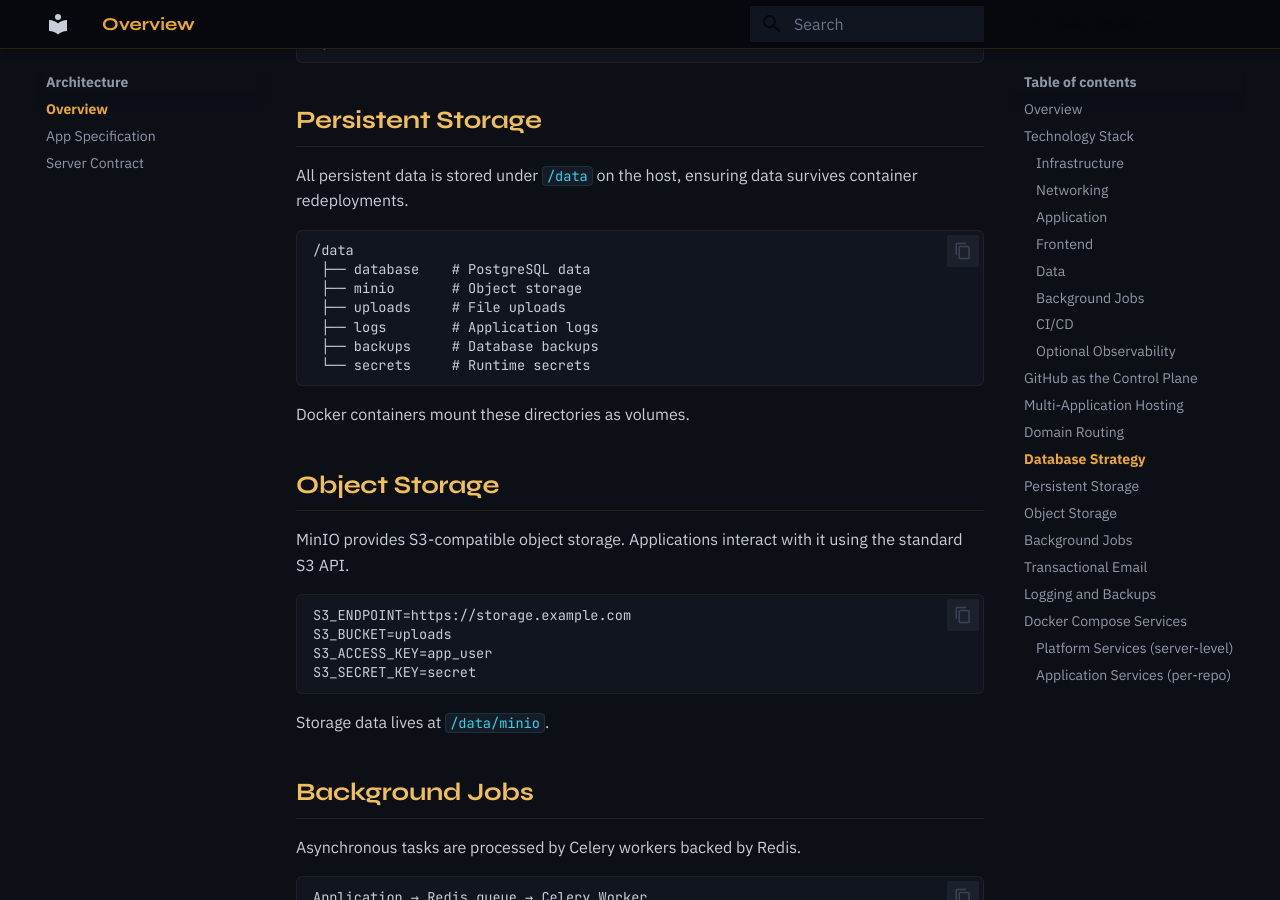
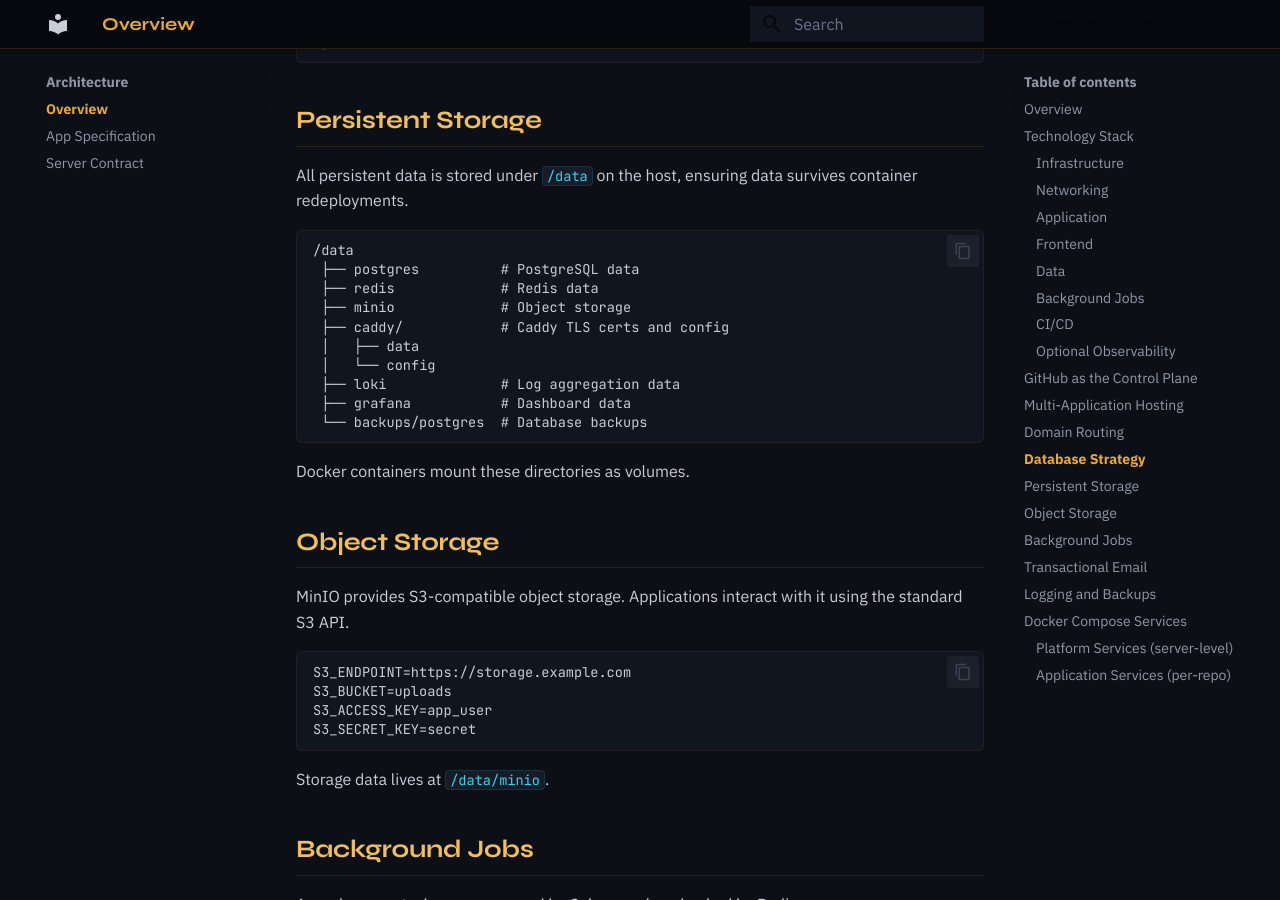
Before and after one commit to towlion/platform, an MkDocs documentation site: the page built from docs/architecture.md, in a window 1280 px wide and 900 px high, scrolled down 3507 px. Built offline with MkDocs 1.6.1 and Material for MkDocs 9.7.7, drawn with Linux system fonts in a browser that asks for light colours; comment, search, counter and statistics services are not loaded.

Commit message:
docs: fix outdated status, paths, and repo listings
- Update project status from "Early development" to phases 1-6 complete
- Fix /data directory tree to match actual server layout
- Replace non-existent music app repos with real repos (todo-app, hello-world, starter-app)
- Add version caveat to self-hosted runner download command

Co-Authored-By: Claude Opus 4.6 (1M context) <noreply@anthropic.com>

````diff
--- a/docs/architecture.md
+++ b/docs/architecture.md
@@ -150,12 +150,15 @@ All persistent data is stored under `/data` on the host, ensuring data survives
 
 ```
 /data
- ├── database    # PostgreSQL data
- ├── minio       # Object storage
- ├── uploads     # File uploads
- ├── logs        # Application logs
- ├── backups     # Database backups
- └── secrets     # Runtime secrets
+ ├── postgres          # PostgreSQL data
+ ├── redis             # Redis data
+ ├── minio             # Object storage
+ ├── caddy/            # Caddy TLS certs and config
+ │   ├── data
+ │   └── config
+ ├── loki              # Log aggregation data
+ ├── grafana           # Dashboard data
+ └── backups/postgres  # Database backups
 ```
 
 Docker containers mount these directories as volumes.
````
Also changed, not shown: docs/ecosystem.md (+7 -6 lines), docs/index.md (+1 -1 lines), docs/self-hosted-runners.md (+1 -0 lines).
